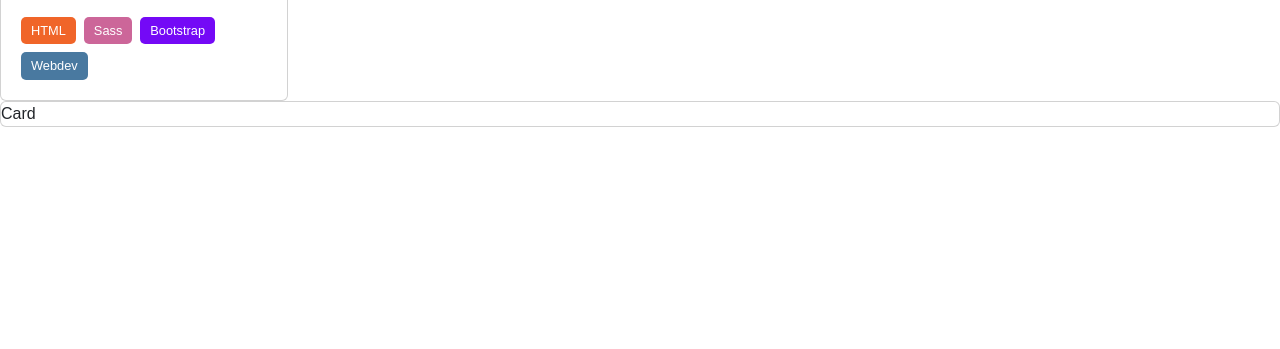
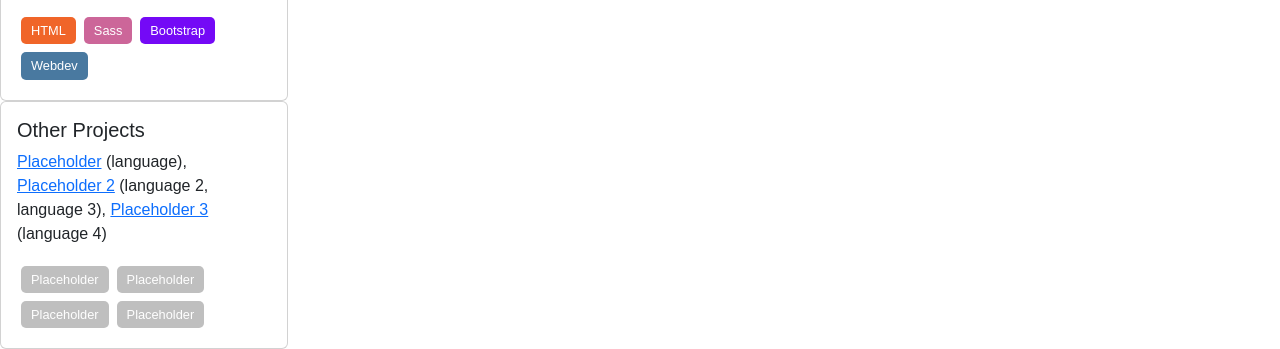
Before and after one commit to Katnippy/old-portfolio-design, a plain HTML site: page index.html in a window 1280 px wide. Shown: the part 1115-1464 px from the top of the page. Before the commit the page ends 1242 px from the top, so only its background shows below. Drawn offline with nearby package versions, Linux system fonts and the light colour scheme; files that its build step writes are made by us from their sources.

Commit message:
Add fourth card.

```diff
--- a/index.html
+++ b/index.html
@@ -28,7 +28,7 @@
       </div>
     </div>
     <div id="content">
-      <div id="cards">
+      <div class="card-deck">
         <div class="card" style="width: 18rem;">
           <img src="images/plotly-penguins.png" class="card-img-top"
             alt="A cropped screenshot of the Plotly Penguins app, showing a
@@ -96,7 +96,25 @@
             </div>
           </div>
         </div>
-        <div class="card">Card</div>
+        <div class="card" style="width: 18rem;">
+          <div class="card-body">
+            <h5 class="card-title">Other Projects</h5>
+            <p class="card-text">
+              <a href="https://github.com/Katnippy/portfolio-design">
+                Placeholder</a> (language),
+              <a href="https://github.com/Katnippy/portfolio-design">
+                Placeholder 2</a> (language 2, language 3),
+              <a href="https://github.com/Katnippy/portfolio-design">
+                Placeholder 3</a> (language 4)
+            </p>
+            <div class="tags">
+              <div class="tag placeholder">Placeholder</div>
+              <div class="tag placeholder">Placeholder</div>
+              <div class="tag placeholder">Placeholder</div>
+              <div class="tag placeholder">Placeholder</div>
+            </div>
+          </div>
+        </div>
       </div>
     </div>
   </div>
```
